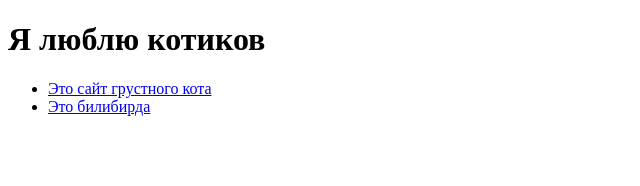
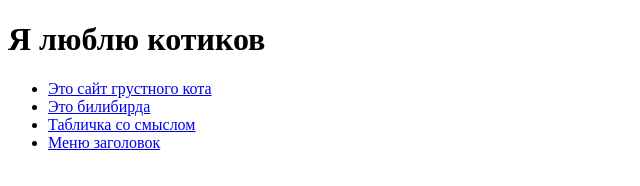
Before and after one commit to vit-chit/vit-chit.github.io, a plain HTML site: page index.html in a window 1280 px wide. Shown: the whole page, without its empty margins (0-640 px from the left). Drawn offline with Linux system fonts and the light colour scheme.

Commit message:
Update index.html

```diff
--- a/index.html
+++ b/index.html
@@ -15,6 +15,12 @@
         <li>
             <a href="wwwru.html">Это билибирда</a>
         </li>
+        <li>
+            <a href="333ru.html">Табличка со смыслом</a>
+        </li>
+        <li>
+            <a href="rrrrrrrrrrrrrrrrrrRy.html">Меню заголовок</a>
+        </li>
     </ul>
 </body>
 </html>
```
